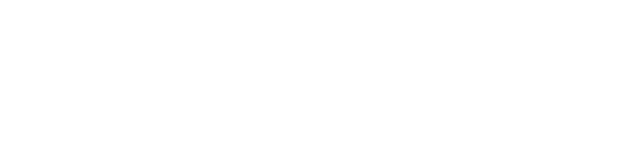
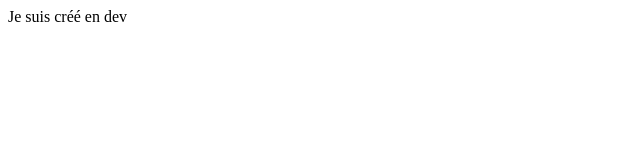
Before and after one commit to FabriceL31/CV, a plain HTML site: page index.html in a window 1280 px wide. Shown: the whole page, without its empty margins (0-640 px from the left). Drawn offline with Linux system fonts and the light colour scheme.

Commit message:
commit en dev

```diff
--- a/index.html
+++ b/index.html
@@ -6,5 +6,6 @@
     <title>Document</title>
 </head>
 <body>
+    Je suis créé en dev
 </body>
 </html>
```
